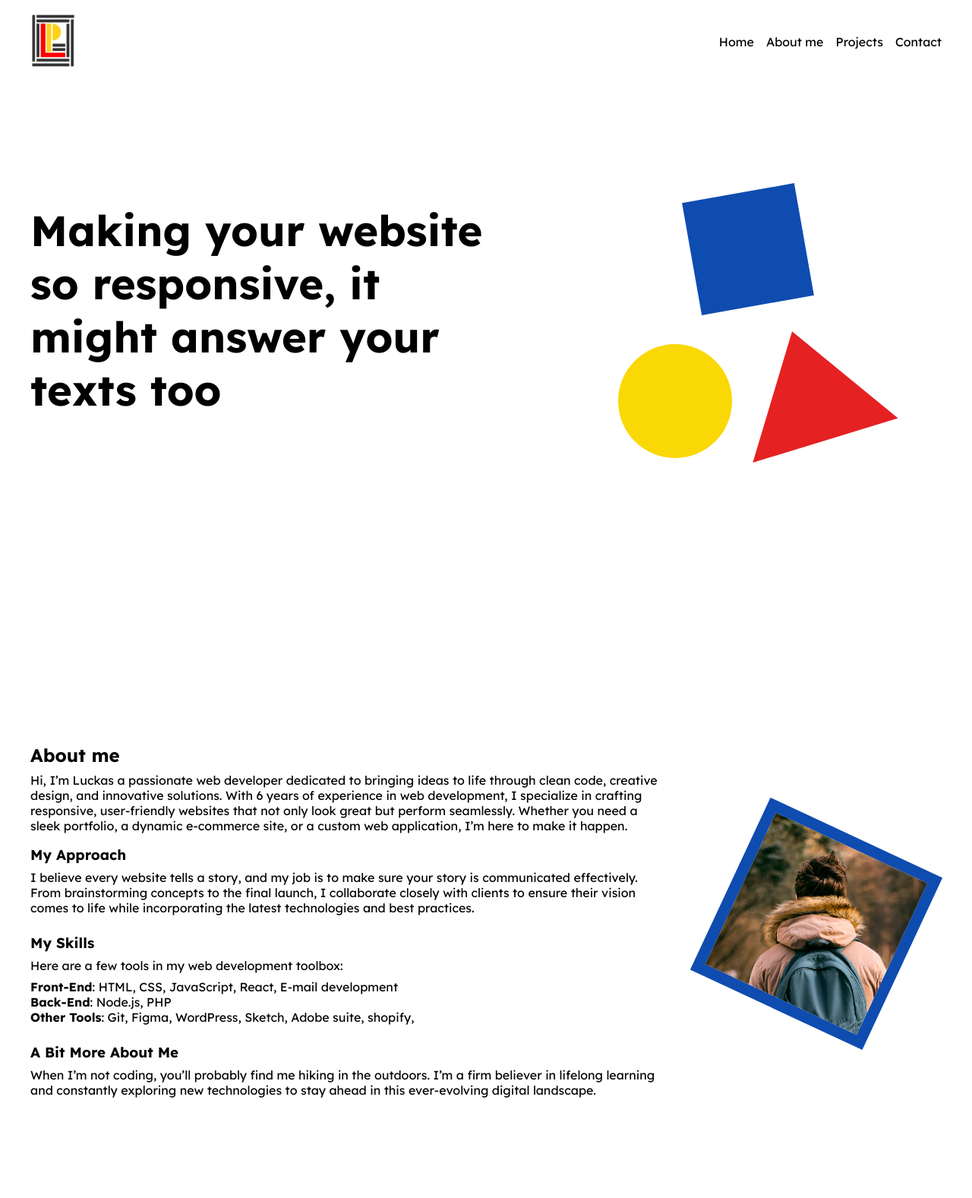
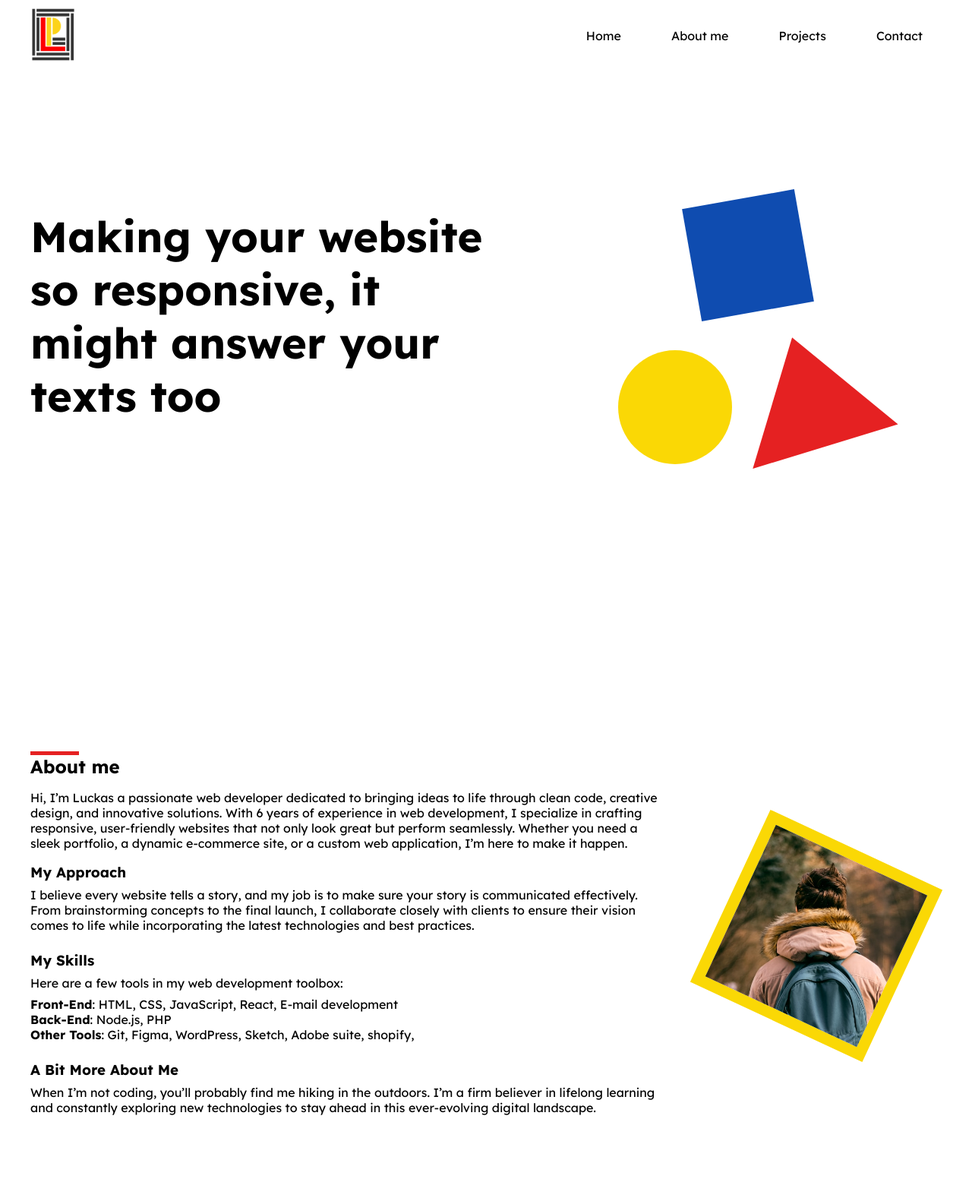
Before and after one commit to Luckas-dev/Luckas-dev.github.io, a plain HTML site: page index.html in a window 1280 px wide. Shown: the top 1577 px of the page at 76% size. Drawn offline with Linux system fonts and the light colour scheme.

Commit message:
added navigation style and h-tag styles

```diff
--- a/index.html
+++ b/index.html
@@ -9,11 +9,11 @@
 <body>
     <header>
         <figure><img src="img/logo_LP.png" alt="logo luckas peters"></figure>
-        <nav><ul>
-            <li>Home</li>
-            <li>About me</li>
-            <li>Projects</li>
-            <li>Contact</li>
+        <nav class="shift"><ul>
+            <li><a href="#">Home</a></li>
+            <li><a href="#aboutMe">About me</a> </li>
+            <li><a href="#projects">Projects</a></li>
+            <li><a href="#contact">Contact</a></li>
         </ul></nav>
     </header>
     <main>
@@ -32,7 +32,7 @@
         </div>
         <div class="aboutMe intro block">
 
-            <section class="aboutMeContent" >
+            <section id="aboutMe" class="aboutMeContent" >
                 <h2>About me</h2>
                 <p>
                     Hi, I’m Luckas a passionate web developer dedicated to bringing ideas to life through clean code, creative design, and innovative solutions.
@@ -59,7 +59,7 @@
                 <div class="imagecontainer"><img alt="" src="img/picture_of_me.jpg" /></div>
             </figure>
         </div>
-        <div class="projects block">
+        <div id="projects" class="projects block">
             <h2>Newest Projects</h2>
 
             <section class="cards">
@@ -90,7 +90,7 @@
                 </div>
             </section>
         </div>
-        <div class="contact block">
+        <div id="contact" class="contact block">
             <h2>Contact</h2>
             <p>Telephone: 0456 79 05 75</p>
             <p>e-mail: luckas.peters@gmail.com</p>
--- a/style.css
+++ b/style.css
@@ -5,6 +5,7 @@
 html {
     box-sizing: border-box;
     font-size: 16px;
+    scroll-padding-top: 150px; /* height of sticky header */
   }
 
   *, *:before, *:after {
@@ -40,6 +41,7 @@ header{
         max-width: 1200px;
         background: white;
         z-index: 99;
+        top: 0;
 }
 header figure{
     width: 5%;
@@ -56,8 +58,16 @@ header nav ul li{
     text-decoration: none;
     list-style: none;;
 }
+nav ul li a {
+    display: block;
+    padding: 15px;
+    text-decoration: none;
+    color: black;
+    margin: 0 10px;
+  }
+
 .block{
-    margin: 8px 0;
+    margin: 16px 0;
 }
 .intro{
     display: flex;
@@ -119,7 +129,18 @@ header nav ul li{
     mask-repeat: no-repeat;
     mask-image: url(img/picture_of_me.jpg);
   }
+  h2{
+    margin-bottom: 8px;
+  }
 
+  h2::before{
+    content: "";
+    width: 4rem;
+    height: 5px;
+    display: block;
+    background: #e52122;
+
+  }
 .aboutMe{
     font-weight: 400;
     justify-content: space-between;
@@ -172,7 +193,7 @@ header nav ul li{
     width: 250px;
     height: 250px;
     overflow: hidden;
-    border: solid 15px #0f4cb0;
+    border: solid 15px #fad805;
     transform: rotate(45deg);
     -ms-transform: rotate(45deg);
     -webkit-transform: rotate(25deg);
@@ -190,3 +211,42 @@ header nav ul li{
     width: 150%;
     max-width: unset;
    }
+
+
+
+
+
+/* SHIFT */
+nav.shift ul li a {
+    position:relative;
+    z-index: 1;
+  }
+  nav.shift ul li a:after {
+    display: block;
+    position: absolute;
+    top: 0;
+    left: 0;
+    bottom: 0;
+    right: 0;
+    margin: auto;
+    width: 100%;
+    height: 1px;
+    content: '.';
+    color: transparent;
+    background: #fad805;
+    visibility: none;
+    opacity: 0;
+    z-index: -1;
+  }
+  nav.shift ul li a:hover:after {
+    opacity: 1;
+    visibility: visible;
+    height: 100%;
+  }
+
+
+  nav ul li a,
+nav ul li a:after,
+nav ul li a:before {
+  transition: all .5s;
+}
```
